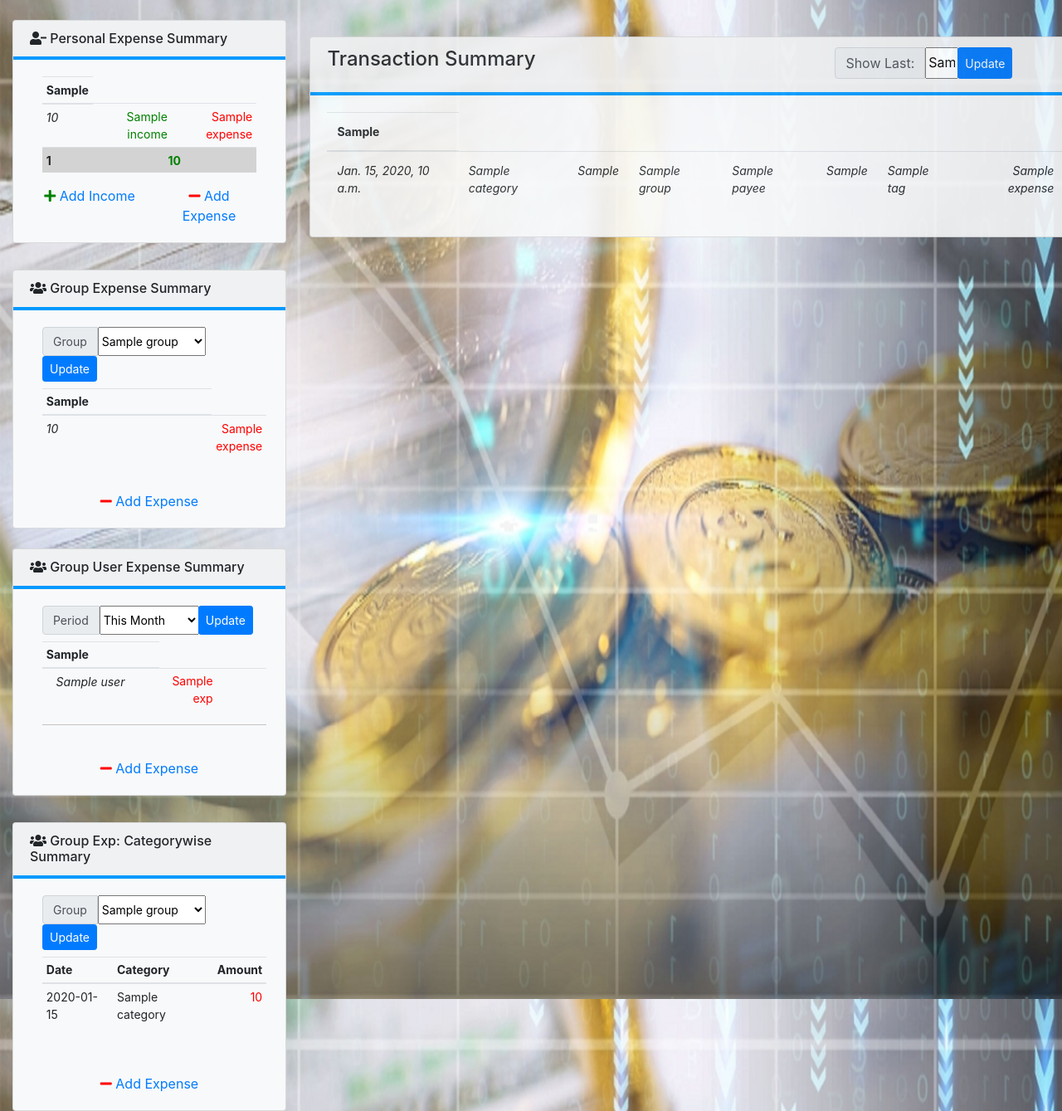
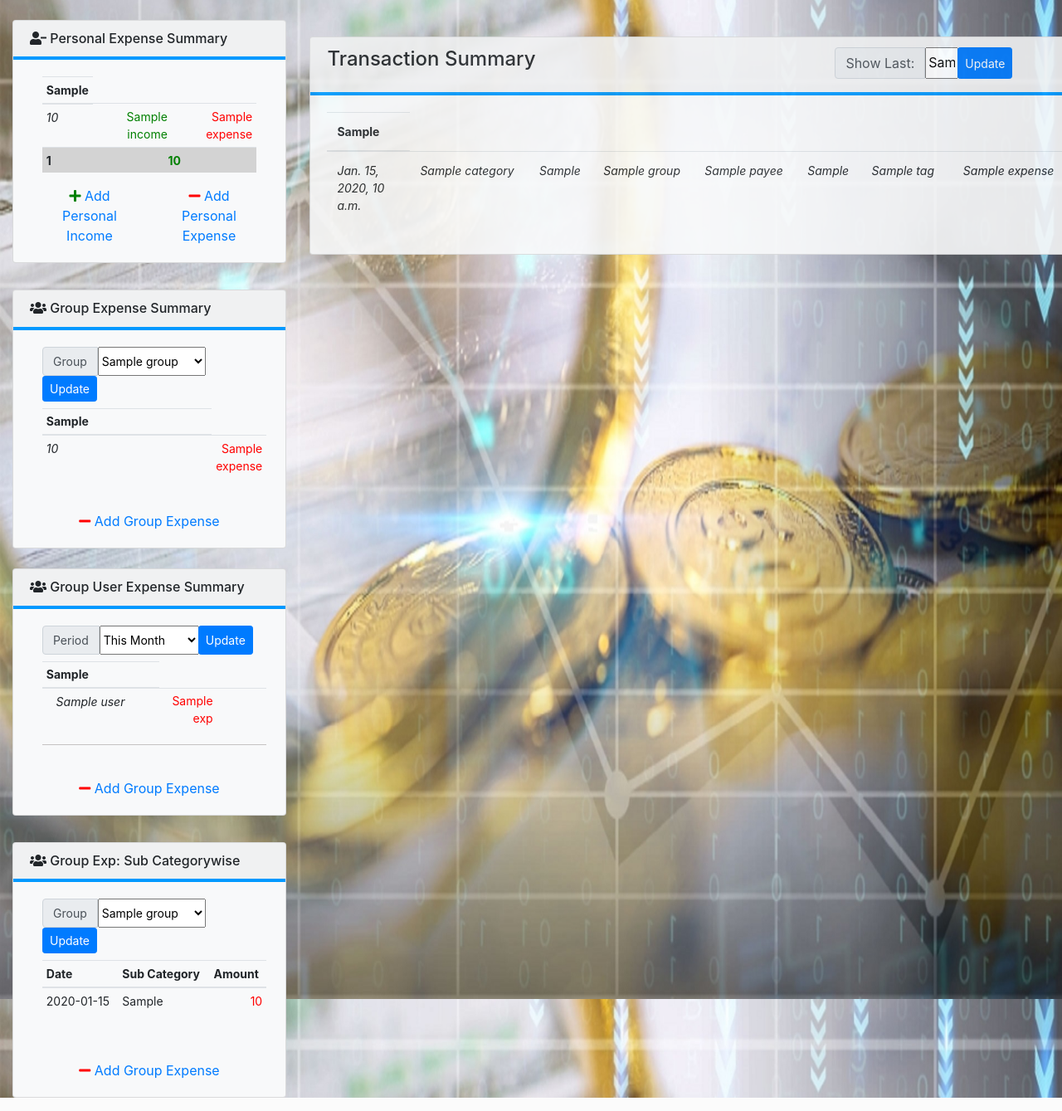
Before and after one commit to anandudagatti/GroupExpenseManager, a Django app: template templates/account.html in a window 1280 px wide. Shown: the part 76-1415 px from the top of the page at 83% size. Run offline with Django 3.2, Linux system fonts and the light colour scheme; the template is opened without the code that fills it: most values are stand-ins (such as "Sample title", 1, 10 or a date in 2020); some libraries are stand-ins or nearby versions.

Commit message:
Sub Category wise Expenses summary added instead of Categorywise

```diff
--- a/templates/account.html
+++ b/templates/account.html
@@ -65,13 +65,13 @@
                         <div class="col-6 text-center">
                             <a href="{% url 'incomes' %}">
                                 <i style="color:green" class="fas fa-plus"></i>
-                                Add Income
+                                Add Personal Income
                             </a>
                         </div>
                         <div class="col-6 text-center">
                             <a href="{% url 'personal_expenses' %}">
                                 <i style="color:red" class="fas fa-minus"></i>
-                                Add Expense
+                                Add Personal Expense
                             </a>
                         </div>
                     </div>
@@ -127,7 +127,7 @@
                         <div class="col-12 text-center">
                             <a href="{% url 'group_expenses' %}">
                                 <i style="color:red" class="fas fa-minus"></i>
-                                Add Expense
+                                Add Group Expense
                             </a>
                         </div>
                     </div>
@@ -195,7 +195,7 @@
                         <div class="col-12 text-center">
                             <a href="{% url 'group_expenses' %}">
                                 <i style="color:red" class="fas fa-minus"></i>
-                                Add Expense
+                                Add Group Expense
                             </a>
                         </div>
                     </div>
@@ -208,7 +208,7 @@
     <div class="card text-left text-black bg-light mb-3">
         <h6 class="card-header">
             <i class="fas fa-users"></i>
-            Group Exp: Categorywise Summary
+            Group Exp: Sub Categorywise
         </h6>
         <div class="card-body">
             <form id="form-sub" method="POST">
@@ -234,23 +234,23 @@
                         <thead>
                             <tr style="text-align: left">
                                 <th>Date</th>
-                                <th>Category</th>
+                                <th>Sub Category</th>
                                 <th>Amount</th>
                             </tr>
                         </thead>
                         <tbody>
                             <td>
-                                {% for rw in category_summary.date_list %}
+                                {% for rw in sub_category_summary.date_list %}
                                     <p>{{rw}}</p>
                                 {% endfor %}
                             </td>
                             <td>
-                                {% for rw in category_summary.category_list %}
+                                {% for rw in sub_category_summary.sub_category_list %}
                                     <p>{{rw}}</p>
                                 {% endfor %}
                             </td>
                             <td>
-                                {% for rw in category_summary.amount_list %}
+                                {% for rw in sub_category_summary.amount_list %}
                                     <p style="color: red" align="right">{{rw}}</p>
                                 {% endfor %}
                             </td>
@@ -260,7 +260,7 @@
                         <div class="col-12 text-center">
                             <a href="{% url 'group_expenses' %}">
                                 <i style="color:red" class="fas fa-minus"></i>
-                                Add Expense
+                                Add Group Expense
                             </a>
                         </div>
                     </div>
@@ -301,7 +301,7 @@
                     <tbody>
                         {% for r in trans_rows %}
                             <tr>
-                                <td><i>{{r.date}}</i></td>
+                                <td style="width: 100px;"><i>{{r.date}}</i></td>
                                 <td><i>{{r.category}}</i></td>
                                 <td><i>{{r.sub_cat}}</i></td>
                                 <td><i>{{r.group}}</i></td>
```
Also changed, not shown: user_login/sqlite3_read_write.py (+7 -7 lines), user_login/views.py (+4 -4 lines).
